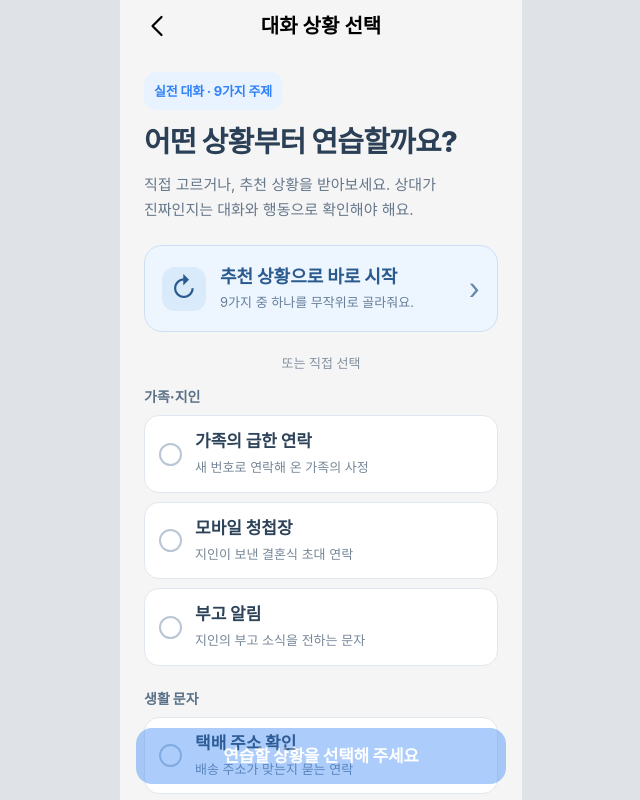
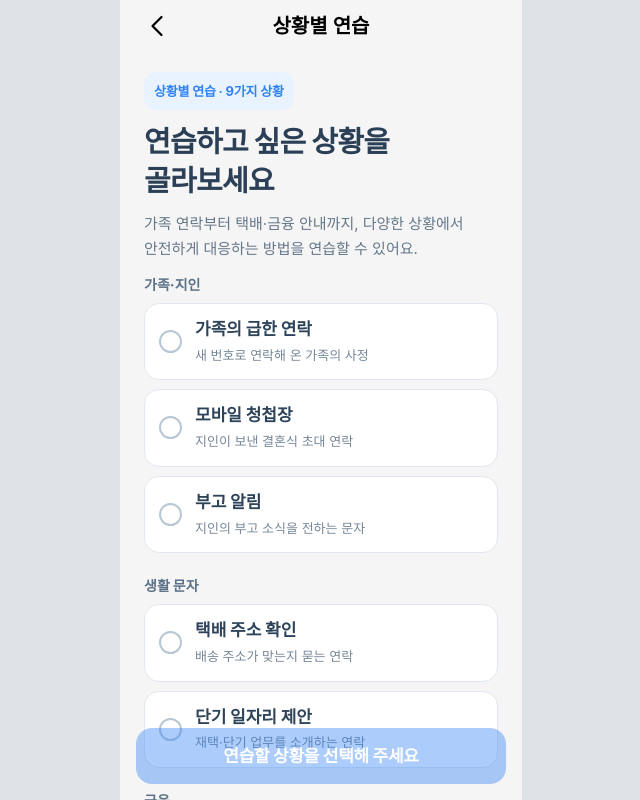
Before and after one commit to dayofhiki/gdgoc_team8, a Next.js app: page /roleplay/select in a window 1280 px wide. Shown: the top 800 px of the page, without its empty margins (319-959 px from the left). Built offline with nearby package versions, Linux system fonts and the light colour scheme; a web font is replaced by a local one.

Commit message:
feat(training): make topic selector a dedicated focused practice screen, no random recommendations

```diff
--- a/src/app/roleplay/select/page.tsx
+++ b/src/app/roleplay/select/page.tsx
@@ -15,19 +15,13 @@ export default function SelectTrainingTopic() {
   const categories = ["가족·지인", "생활 문자", "금융", "공공기관"];
   return (
     <Screen>
-      <Header title="대화 상황 선택" back={() => router.replace("/roleplay/mode")} />
+      <Header title="상황별 연습" back={() => router.replace("/roleplay/mode")} />
       <section className="screen__body rt-select-page">
         <div className="rt-select-heading">
-          <span className="chip">실전 대화 · {TRAINING_TOPICS.length}가지 주제</span>
-          <h2>어떤 상황부터 연습할까요?</h2>
-          <p>직접 고르거나, 추천 상황을 받아보세요. 상대가 진짜인지는 대화와 행동으로 확인해야 해요.</p>
+          <span className="chip">상황별 연습 · {TRAINING_TOPICS.length}가지 상황</span>
+          <h2>연습하고 싶은 상황을 골라보세요</h2>
+          <p>가족 연락부터 택배·금융 안내까지, 다양한 상황에서 안전하게 대응하는 방법을 연습할 수 있어요.</p>
         </div>
-        <button type="button" className="rt-select-random" onClick={() => router.push("/roleplay/chat")}>
-          <span className="rt-select-random-mark" aria-hidden="true">↻</span>
-          <span><strong>추천 상황으로 바로 시작</strong><small>9가지 중 하나를 무작위로 골라줘요.</small></span>
-          <span className="rt-select-chevron" aria-hidden="true">›</span>
-        </button>
-        <p className="rt-select-separator">또는 직접 선택</p>
         <div className="rt-select-categories" role="group" aria-label="훈련 상황 목록">
           {categories.map(category => (
             <section className="rt-select-category" key={category} aria-label={category}>
@@ -57,7 +51,7 @@ export default function SelectTrainingTopic() {
       <BottomCTA>
         <button type="button" className="btn btn--primary" disabled={!selected}
           onClick={() => selected && router.push("/roleplay/chat?topic=" + encodeURIComponent(selected))}>
-          {selected ? TRAINING_TOPICS.find(t => t.id === selected)?.title + " 연습하기" : "연습할 상황을 선택해 주세요"}
+          {selected ? TRAINING_TOPICS.find(t => t.id === selected)?.title + " 연습 시작" : "연습할 상황을 선택해 주세요"}
         </button>
       </BottomCTA>
     </Screen>
```
